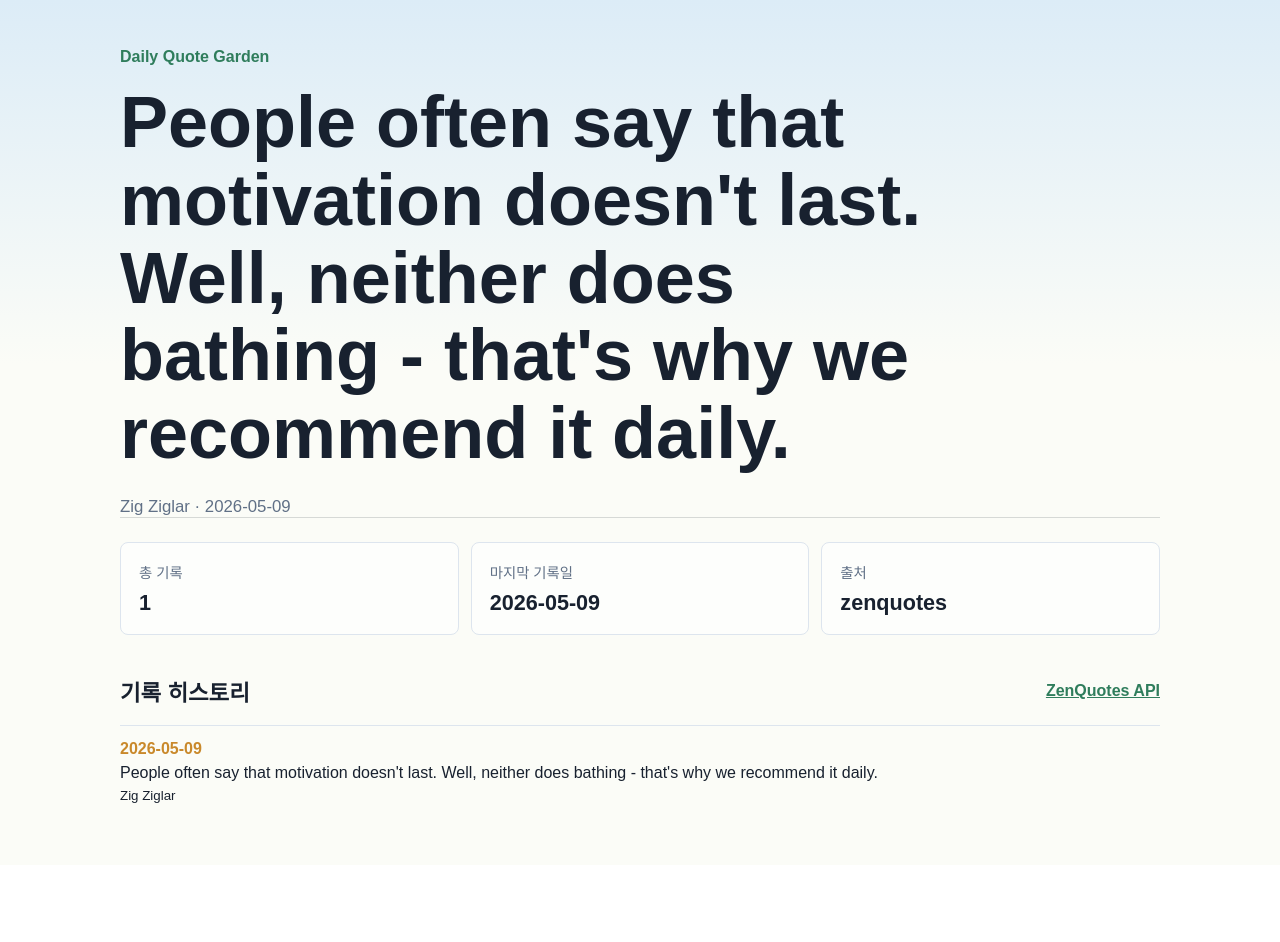
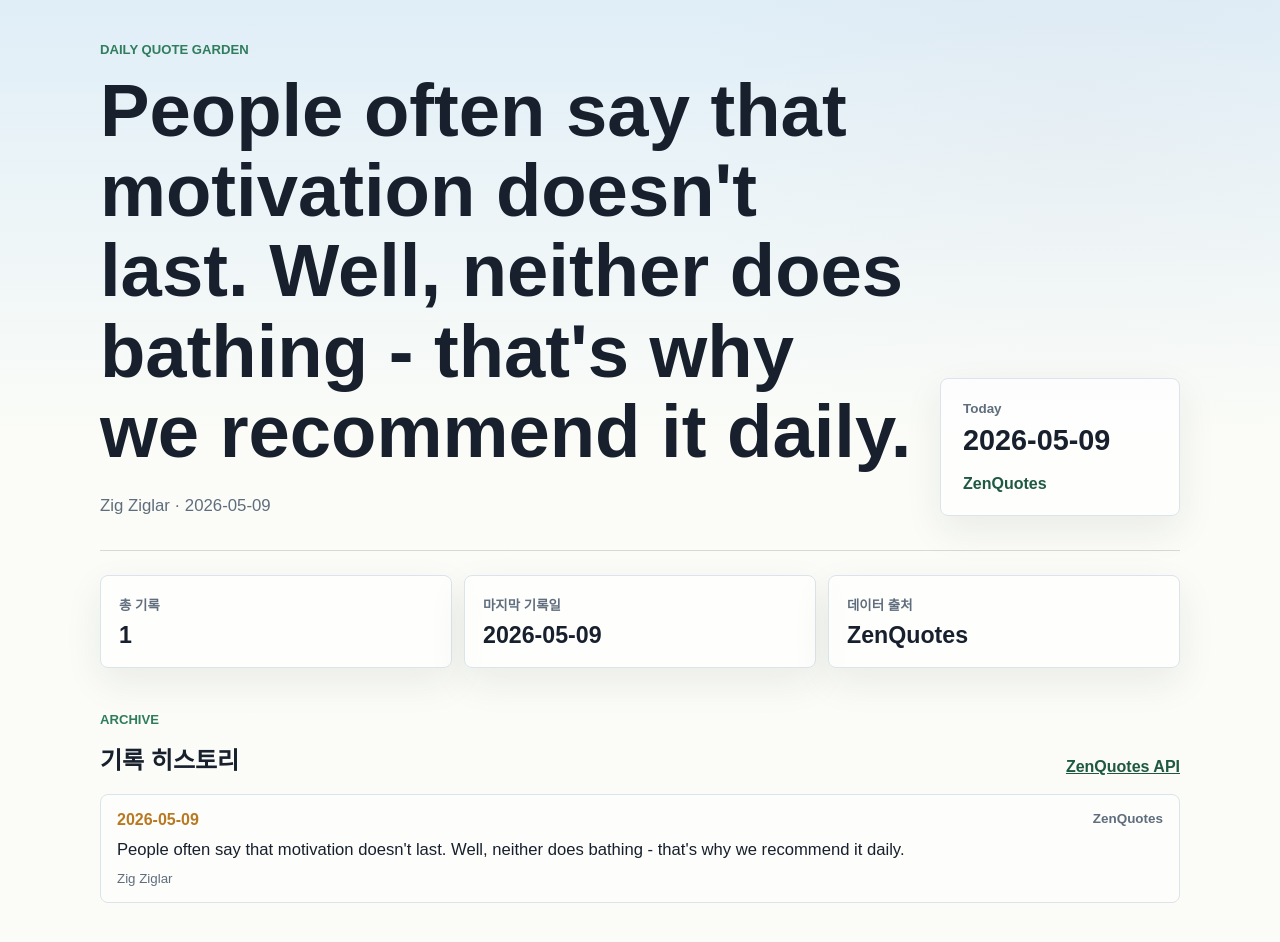
Before and after one commit to ghost-98/daily-quote-grass, a website: page public/index.html in a window 1280 px wide. Before the commit the page ends 865 px from the top, so only its background shows below. Drawn offline with Linux system fonts and the light colour scheme.

Commit message:
feat(ui): 명언 대시보드 화면을 개선한다

```diff
--- a/public/app.js
+++ b/public/app.js
@@ -7,13 +7,33 @@ async function readJson(path) {
   return response.json();
 }
 
+function formatSource(source) {
+  if (source === "zenquotes") {
+    return "ZenQuotes";
+  }
+
+  if (source === "fallback") {
+    return "Local fallback";
+  }
+
+  return source ?? "-";
+}
+
 function renderHistory(history) {
-  return Object.entries(history)
-    .sort(([left], [right]) => right.localeCompare(left))
+  const entries = Object.entries(history).sort(([left], [right]) => right.localeCompare(left));
+
+  if (entries.length === 0) {
+    return `<li class="empty">아직 기록된 명언이 없습니다.</li>`;
+  }
+
+  return entries
     .slice(0, 14)
     .map(([date, item]) => `
       <li>
-        <time datetime="${date}">${date}</time>
+        <div>
+          <time datetime="${date}">${date}</time>
+          <span>${formatSource(item.source)}</span>
+        </div>
         <p>${item.text}</p>
         <small>${item.author}</small>
       </li>
@@ -27,10 +47,13 @@ const [latest, history] = await Promise.all([
 ]);
 
 const entries = Object.keys(history);
+const source = formatSource(latest.source);
 
 document.querySelector("#quoteText").textContent = latest.text;
 document.querySelector("#quoteMeta").textContent = `${latest.author} · ${latest.date ?? "기록 대기 중"}`;
+document.querySelector("#todayDate").textContent = latest.date ?? "-";
+document.querySelector("#todaySource").textContent = source;
 document.querySelector("#totalCount").textContent = entries.length.toString();
 document.querySelector("#latestDate").textContent = latest.date ?? "-";
-document.querySelector("#sourceName").textContent = latest.source ?? "-";
+document.querySelector("#sourceName").textContent = source;
 document.querySelector("#historyList").innerHTML = renderHistory(history);
--- a/public/index.html
+++ b/public/index.html
@@ -9,9 +9,16 @@
   <body>
     <main class="shell">
       <section class="hero">
-        <p class="eyebrow">Daily Quote Garden</p>
-        <h1 id="quoteText">오늘의 명언을 불러오는 중입니다.</h1>
-        <p id="quoteMeta" class="meta"></p>
+        <div class="hero-copy">
+          <p class="eyebrow">Daily Quote Garden</p>
+          <h1 id="quoteText">오늘의 명언을 불러오는 중입니다.</h1>
+          <p id="quoteMeta" class="meta"></p>
+        </div>
+        <div class="today-panel" aria-label="오늘의 기록">
+          <span>Today</span>
+          <strong id="todayDate">-</strong>
+          <p id="todaySource">기록 대기 중</p>
+        </div>
       </section>
 
       <section class="dashboard" aria-label="명언 기록 현황">
@@ -24,14 +31,17 @@
           <strong id="latestDate">-</strong>
         </article>
         <article>
-          <span>출처</span>
+          <span>데이터 출처</span>
           <strong id="sourceName">-</strong>
         </article>
       </section>
 
       <section class="history-section">
         <div class="section-title">
-          <h2>기록 히스토리</h2>
+          <div>
+            <p class="eyebrow">Archive</p>
+            <h2>기록 히스토리</h2>
+          </div>
           <a href="https://zenquotes.io/" target="_blank" rel="noreferrer">ZenQuotes API</a>
         </div>
         <ol id="historyList" class="history"></ol>
--- a/public/styles.css
+++ b/public/styles.css
@@ -1,12 +1,15 @@
 :root {
   color-scheme: light;
-  --ink: #18212f;
-  --muted: #607086;
-  --line: #dde5ee;
+  --ink: #17202c;
+  --muted: #5f6d7d;
+  --line: #dbe4ea;
   --paper: #fbfcf7;
   --leaf: #2f7d5c;
-  --gold: #c9892b;
+  --leaf-dark: #1f5942;
+  --gold: #b87922;
+  --rose: #f1d6cf;
   --sky: #dcecf7;
+  --white: #ffffff;
 }
 
 * {
@@ -16,34 +19,46 @@
 body {
   margin: 0;
   min-height: 100vh;
-  background: linear-gradient(180deg, var(--sky), var(--paper) 42%);
+  background:
+    linear-gradient(180deg, rgba(220, 236, 247, 0.9), rgba(251, 252, 247, 0.96) 46%),
+    radial-gradient(circle at 84% 12%, var(--rose), transparent 28%);
   color: var(--ink);
   font-family: Arial, "Malgun Gothic", sans-serif;
 }
 
 .shell {
-  width: min(1040px, calc(100% - 32px));
+  width: min(1080px, calc(100% - 32px));
   margin: 0 auto;
-  padding: 48px 0;
+  padding: 42px 0 56px;
 }
 
 .hero {
-  min-height: 300px;
+  min-height: 360px;
   display: grid;
-  align-content: center;
-  border-bottom: 1px solid rgba(24, 33, 47, 0.16);
+  grid-template-columns: minmax(0, 1fr) 240px;
+  gap: 28px;
+  align-items: end;
+  border-bottom: 1px solid rgba(23, 32, 44, 0.16);
+  padding-bottom: 34px;
+}
+
+.hero-copy {
+  align-self: center;
 }
 
 .eyebrow {
-  margin: 0 0 18px;
+  margin: 0 0 14px;
   color: var(--leaf);
-  font-weight: 700;
+  font-size: 0.82rem;
+  font-weight: 800;
+  letter-spacing: 0;
+  text-transform: uppercase;
 }
 
 h1 {
   max-width: 860px;
   margin: 0;
-  font-size: clamp(2rem, 6vw, 4.5rem);
+  font-size: clamp(2rem, 5.8vw, 4.7rem);
   line-height: 1.08;
   letter-spacing: 0;
 }
@@ -54,47 +69,71 @@ h1 {
   font-size: 1.05rem;
 }
 
+.today-panel,
+.dashboard article {
+  border: 1px solid var(--line);
+  border-radius: 8px;
+  background: rgba(255, 255, 255, 0.72);
+  box-shadow: 0 14px 38px rgba(23, 32, 44, 0.08);
+}
+
+.today-panel {
+  padding: 22px;
+}
+
+.today-panel span,
+.dashboard span,
+.history span {
+  display: block;
+  color: var(--muted);
+  font-size: 0.84rem;
+  font-weight: 700;
+}
+
+.today-panel strong {
+  display: block;
+  margin-top: 8px;
+  font-size: 1.8rem;
+}
+
+.today-panel p {
+  margin: 18px 0 0;
+  color: var(--leaf-dark);
+  font-weight: 700;
+}
+
 .dashboard {
   display: grid;
   grid-template-columns: repeat(3, 1fr);
   gap: 12px;
-  margin: 24px 0;
+  margin: 24px 0 44px;
 }
 
 .dashboard article {
-  border: 1px solid var(--line);
-  border-radius: 8px;
-  background: rgba(255, 255, 255, 0.66);
   padding: 18px;
 }
 
-.dashboard span {
+.dashboard strong {
   display: block;
-  color: var(--muted);
-  font-size: 0.9rem;
-  margin-bottom: 8px;
-}
-
-.dashboard strong {
-  font-size: 1.35rem;
+  margin-top: 8px;
+  font-size: 1.45rem;
 }
 
 .section-title {
   display: flex;
   justify-content: space-between;
-  align-items: center;
+  align-items: end;
   gap: 16px;
-  margin-top: 40px;
 }
 
 h2 {
   margin: 0;
-  font-size: 1.4rem;
+  font-size: 1.5rem;
 }
 
 a {
-  color: var(--leaf);
-  font-weight: 700;
+  color: var(--leaf-dark);
+  font-weight: 800;
 }
 
 .history {
@@ -107,28 +146,51 @@ a {
 
 .history li {
   display: grid;
-  gap: 6px;
-  border-top: 1px solid var(--line);
-  padding: 14px 0;
+  gap: 8px;
+  border: 1px solid var(--line);
+  border-radius: 8px;
+  background: rgba(255, 255, 255, 0.6);
+  padding: 16px;
+}
+
+.history li > div {
+  display: flex;
+  justify-content: space-between;
+  gap: 12px;
 }
 
 .history time {
   color: var(--gold);
-  font-weight: 700;
+  font-weight: 800;
 }
 
 .history p {
   margin: 0;
+  font-size: 1.04rem;
+  line-height: 1.55;
 }
 
-@media (max-width: 720px) {
+.history small {
+  color: var(--muted);
+}
+
+.history .empty {
+  color: var(--muted);
+}
+
+@media (max-width: 760px) {
   .shell {
-    width: min(100% - 24px, 1040px);
-    padding: 28px 0;
+    width: min(100% - 24px, 1080px);
+    padding: 28px 0 40px;
   }
 
+  .hero,
   .dashboard {
     grid-template-columns: 1fr;
+  }
+
+  .hero {
+    min-height: 0;
   }
 
   .section-title {
```
